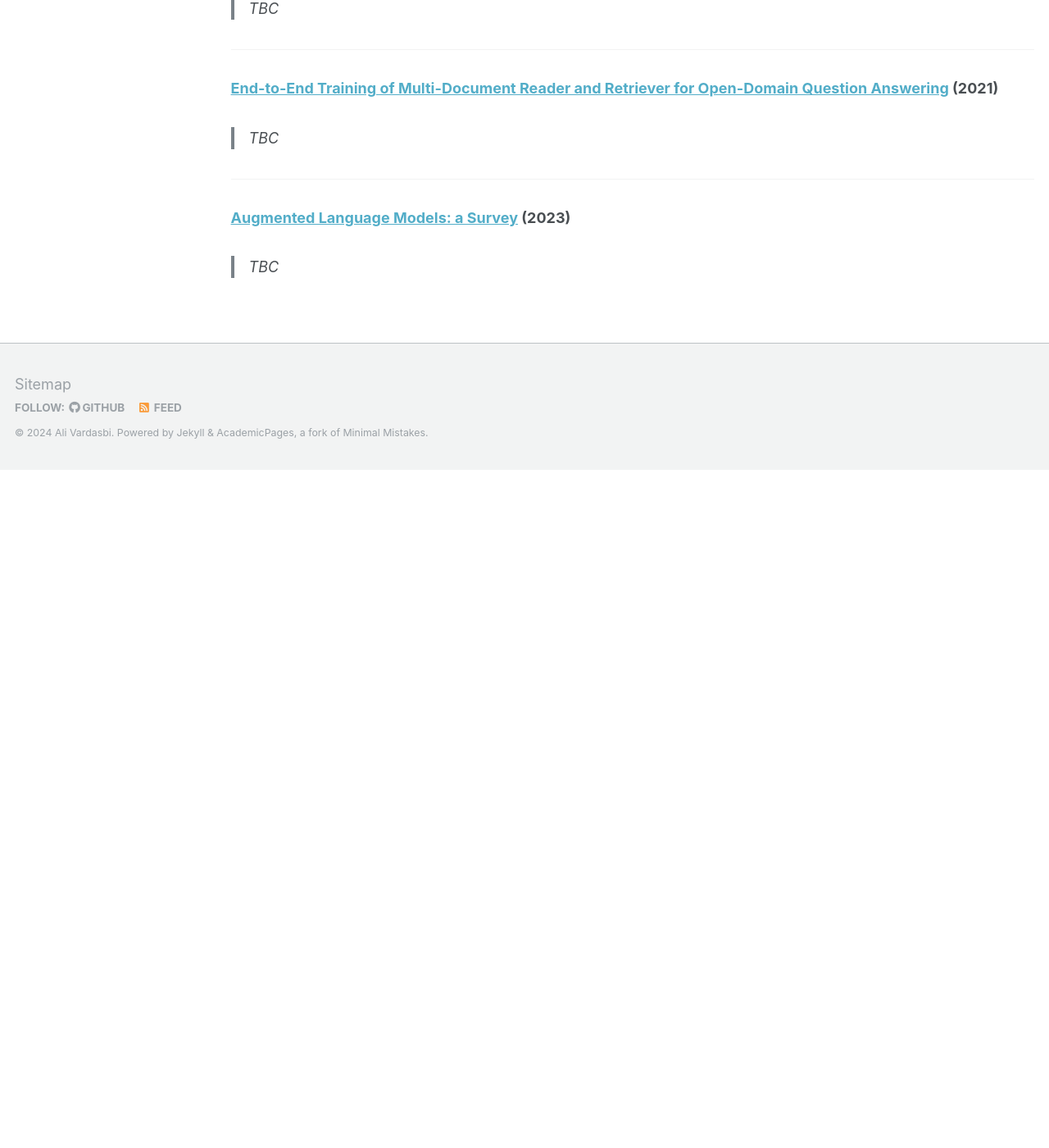
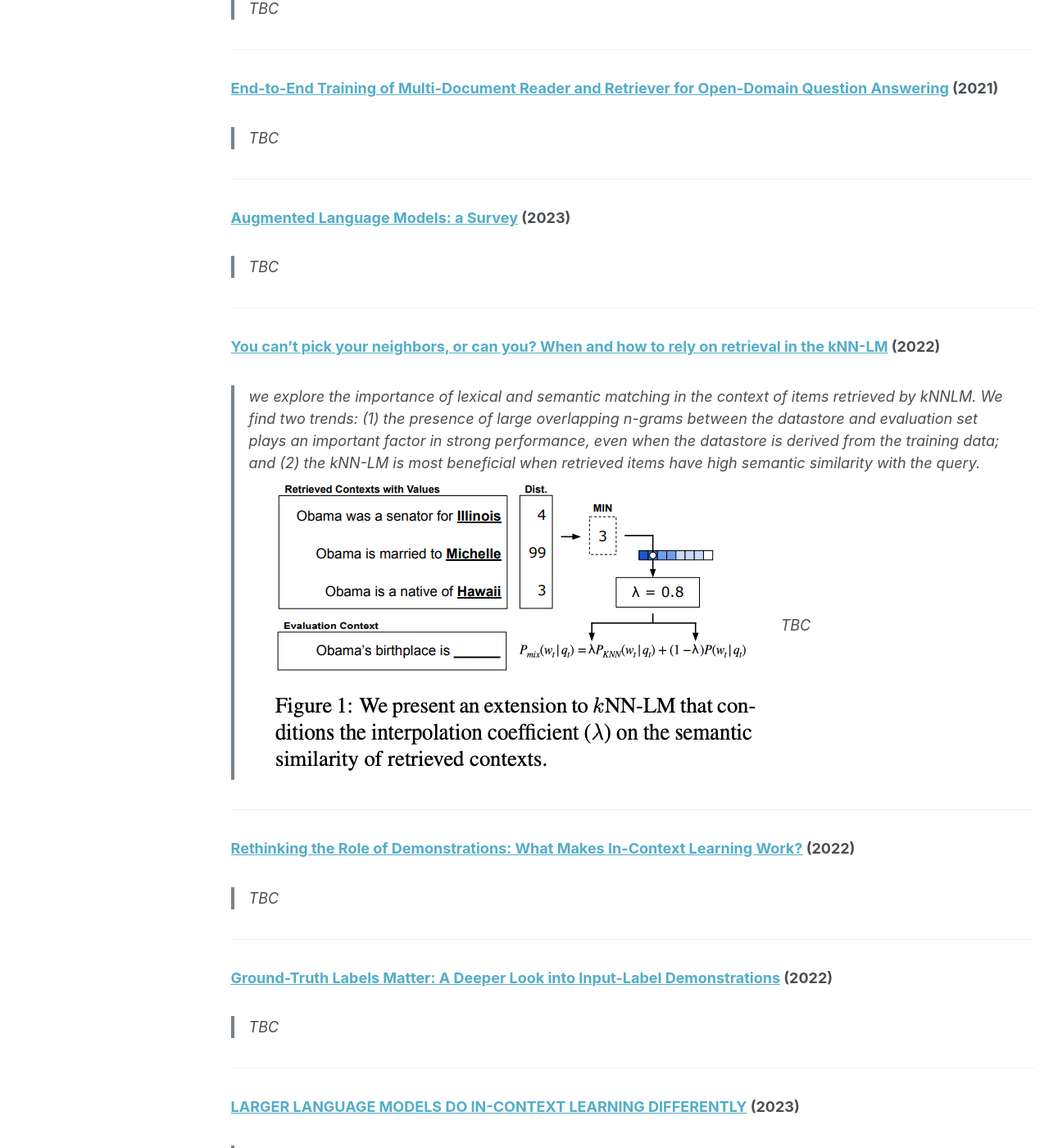
Before and after one commit to AliVard/AliVard.github.io, a Jekyll site: the page built from _pages/readings/rag.md, in a window 1280 px wide and 1400 px high, scrolled down 4725 px. Shown: the whole window at 82% size. Built offline with Jekyll 4.4.1, drawn with Linux system fonts in a browser that asks for light colours; before the commit the page ends 5298 px from its top, so only the background shows below that; some of the changed text lies outside the part shown.

Commit message:
more rag

```diff
--- a/_pages/readings/rag.md
+++ b/_pages/readings/rag.md
@@ -1,6 +1,6 @@
 ---
 layout: archive
-title: "Retrieval Augmentation"
+title: "Retrieval Augmentation and In-Context Learning"
 permalink: /readings/rag/
 author_profile: false
 sidebar: toc
@@ -191,6 +191,37 @@ across five diverse corpora.
 
 > TBC
 
+---
+### [You can’t pick your neighbors, or can you? When and how to rely on retrieval in the kNN-LM](https://arxiv.org/pdf/2210.15859.pdf) (2022)
+
+> we explore
+the importance of lexical and semantic matching in the context of items retrieved by kNNLM. We find two trends: (1) the presence of
+large overlapping n-grams between the datastore and evaluation set plays an important factor in strong performance, even when the datastore is derived from the training data; and (2)
+the kNN-LM is most beneficial when retrieved
+items have high semantic similarity with the
+query.
+![example](../../images/Screenshot 2024-01-17 at 19.12.49.png)
+> TBC
+
+
+---
+### [Rethinking the Role of Demonstrations: What Makes In-Context Learning Work?](https://arxiv.org/pdf/2202.12837.pdf) (2022)
+
+> TBC
+
+
+---
+### [Ground-Truth Labels Matter: A Deeper Look into Input-Label Demonstrations](https://arxiv.org/pdf/2205.12685.pdf) (2022)
+
+> TBC
+
+
+---
+### [LARGER LANGUAGE MODELS DO IN-CONTEXT LEARNING DIFFERENTLY](https://arxiv.org/pdf/2303.03846.pdf) (2023)
+
+> TBC
+
+
 <!-- ---
 ### []() ()
 
```
Also changed, not shown: images/Screenshot 2024-01-17 at 19.12.49.png (added).
